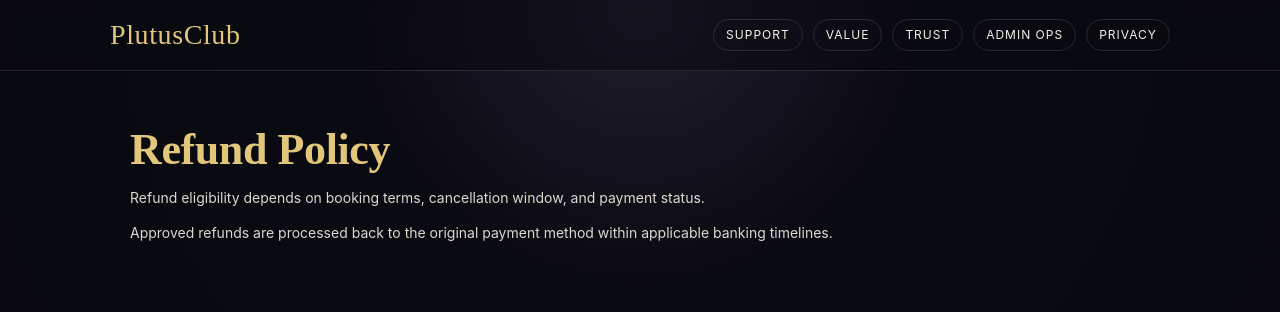
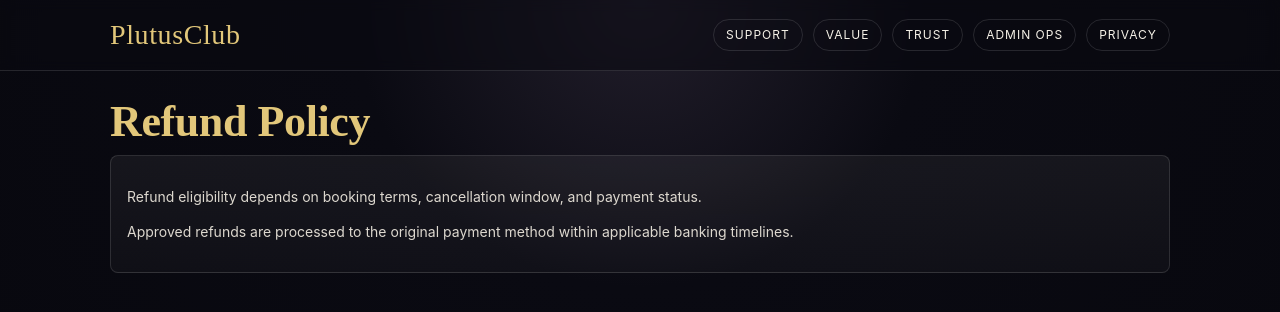
Before and after one commit to Teamtrue/luxury-members, a Next.js app in the folder luxury-members-next/: page /refund-policy in a window 1280 px wide. Shown: the top 312 px of the page. Built offline with nearby package versions, Linux system fonts and the light colour scheme.

Commit message:
Apply premium structure to refund policy page

```diff
--- a/luxury-members-next/app/refund-policy/page.tsx
+++ b/luxury-members-next/app/refund-policy/page.tsx
@@ -1,9 +1,11 @@
 export default function RefundPolicyPage() {
   return (
-    <main>
+    <>
       <h1>Refund Policy</h1>
-      <p>Refund eligibility depends on booking terms, cancellation window, and payment status.</p>
-      <p>Approved refunds are processed back to the original payment method within applicable banking timelines.</p>
-    </main>
+      <section>
+        <p>Refund eligibility depends on booking terms, cancellation window, and payment status.</p>
+        <p>Approved refunds are processed to the original payment method within applicable banking timelines.</p>
+      </section>
+    </>
   );
 }
```
